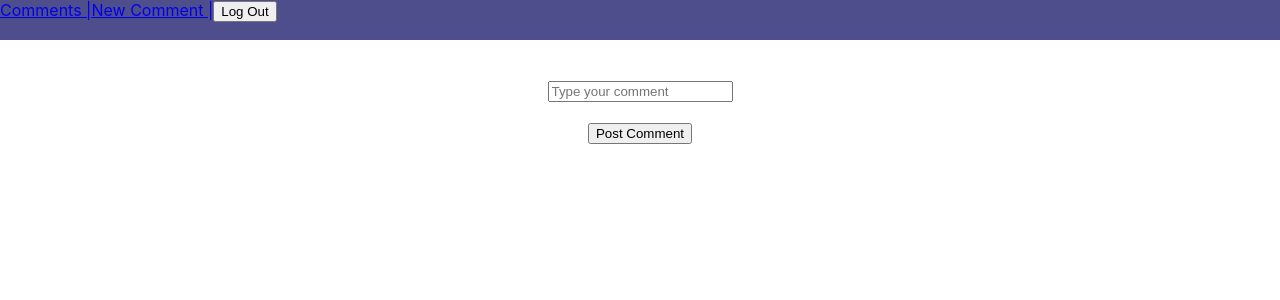
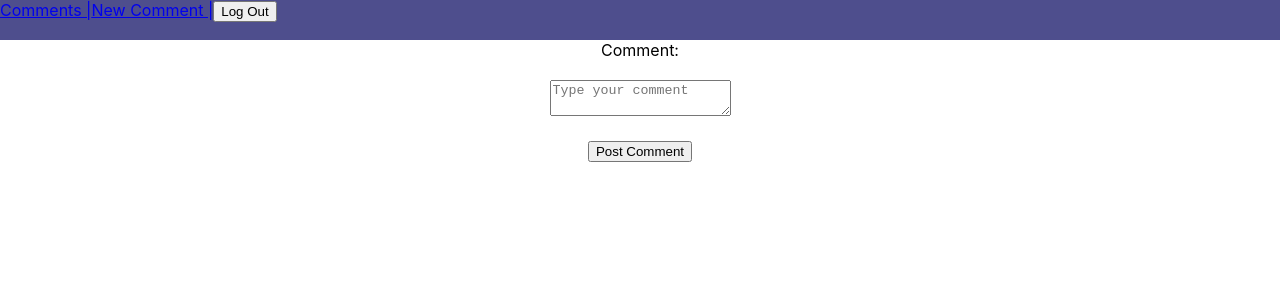
Before and after one commit to DabooUA/repair-shop-experience-client, a React (Create React App) app: page /comment/new in a window 1280 px wide. Shown: the top 300 px of the page. Built offline with nearby package versions, Linux system fonts and the light colour scheme; no server answers.

Commit message:
adding textarea to NewCommentForm component

```diff
--- a/src/components/NewCommentForm.js
+++ b/src/components/NewCommentForm.js
@@ -1,6 +1,7 @@
 import React from "react";
 import { updateNewCommentForm } from '../actions/newCommentForm.js'
 import { connect } from "react-redux";
+import Home from "./Home.js";
 
 const NewCommentForm = ({ updateNewCommentForm, formData }) => {
   const { content } = formData
@@ -16,7 +17,10 @@ const NewCommentForm = ({ updateNewCommentForm, formData }) => {
   }
   return(
     <form onSubmit={handleSubmit}>
-      <br/><br/><input placeholder="Type your comment" name="content" onChange={handleChange} value={content} /><br/><br/>
+      <label>
+      Comment:
+      <br/><br/><textarea placeholder="Type your comment" name="content" onChange={handleChange} value={content} /><br/><br/>
+      </label>
       <input type="submit" value="Post Comment"/>
     </form>
   )
```
